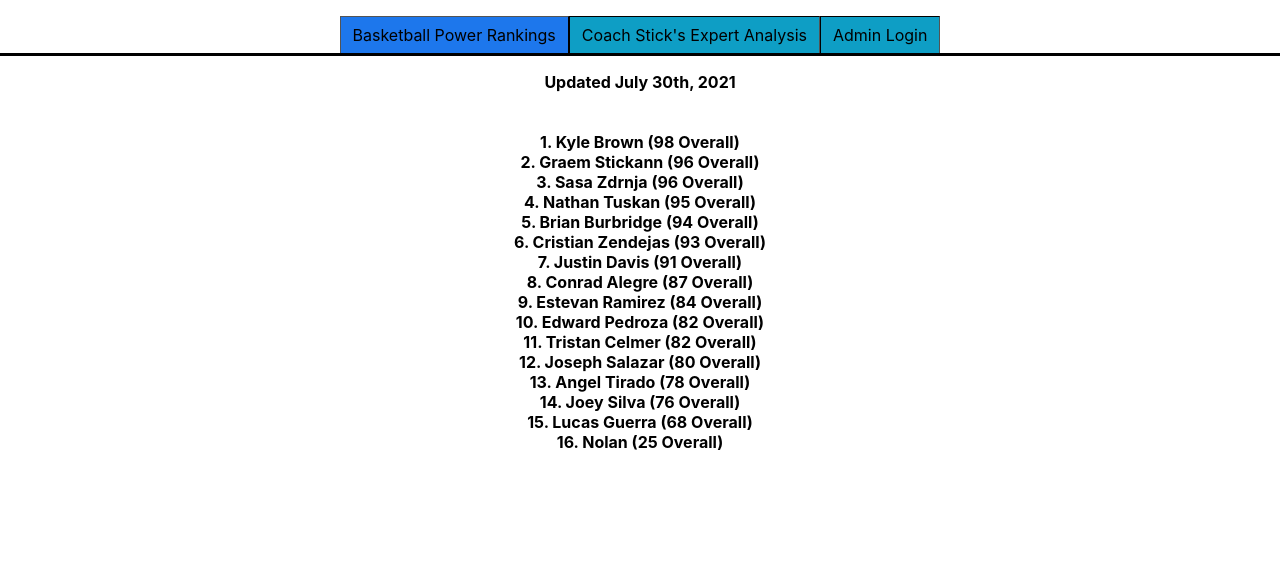
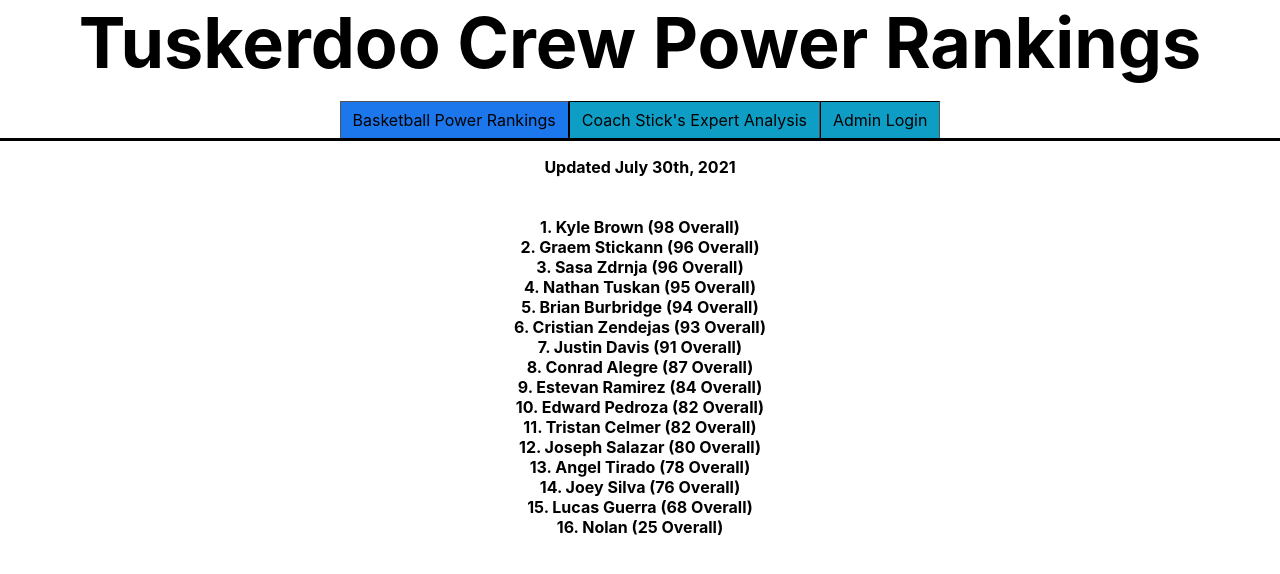
Before and after one commit to edman90/tcpr, a React (Create React App) app in the folder client/: page / in a window 1280 px wide. Shown: the top 574 px of the page. Built offline with nearby package versions, Linux system fonts and the light colour scheme.

Commit message:
Added Title

```diff
--- a/client/src/App.js
+++ b/client/src/App.js
@@ -9,6 +9,9 @@ function App() {
   return (
 
     <div className="App">
+      <div>
+        <b style={{fontSize:"70px"}}>Tuskerdoo Crew Power Rankings</b>
+      </div>
       <Tabs>
         <div label="Basketball Power Rankings">
           <b>Updated July 30th, 2021</b>
```
